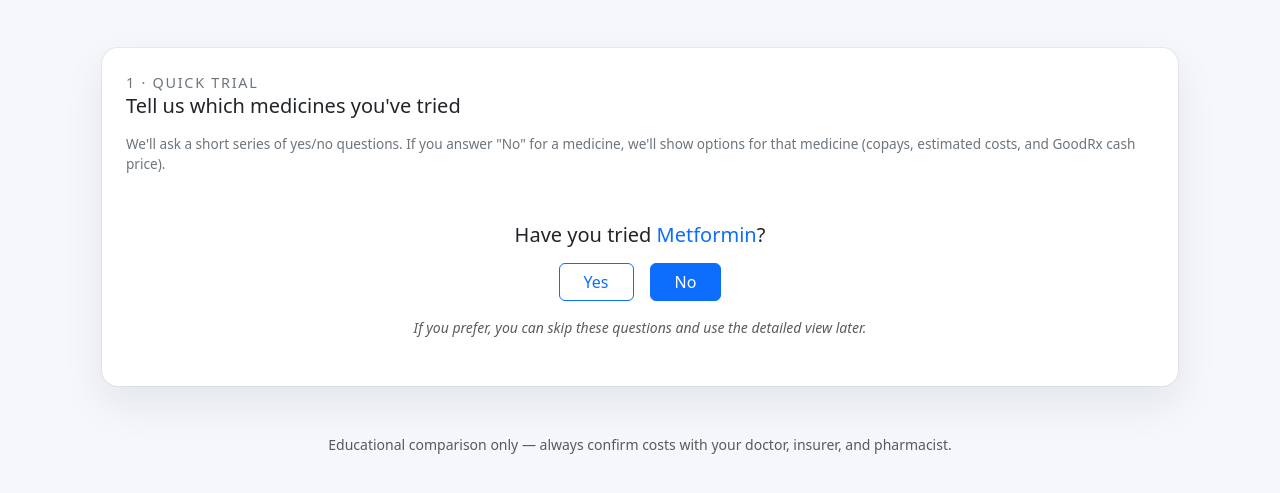
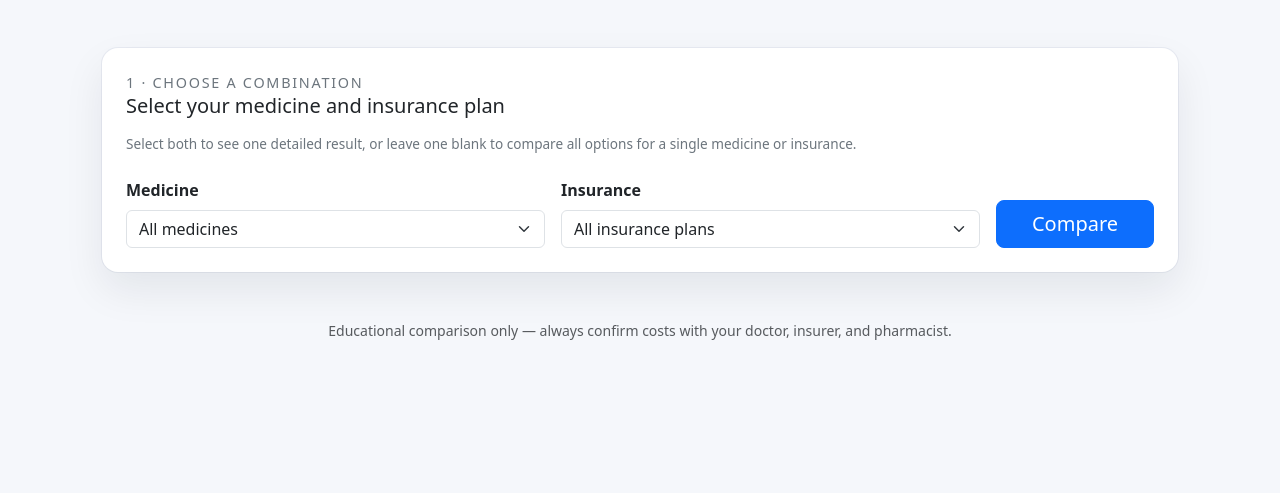
Before and after one commit to MBigotta1/DC-Diabetes-Access, a Flask app: page / in a window 1280 px wide. Shown: the part 211-704 px from the top of the page. Run offline with Flask 3, Linux system fonts and the light colour scheme.

Commit message:
Clean UI: remove extra text and duplicate section

```diff
--- a/templates/index.html
+++ b/templates/index.html
@@ -1,15 +1,15 @@
 <!DOCTYPE html>
 <html lang="en">
 <head>
-    <meta charset="UTF-8" />
-    <title>Diabetes Medicine & Insurance Cost Tool</title>
-    <meta name="viewport" content="width=device-width, initial-scale=1" />
+    <meta charset="UTF-8">
+    <title>Diabetes Medicine & Insurance Tool</title>
+    <meta name="viewport" content="width=device-width, initial-scale=1">
 
     <!-- Bootstrap -->
     <link
         rel="stylesheet"
         href="https://cdn.jsdelivr.net/npm/bootstrap@5.3.3/dist/css/bootstrap.min.css"
-    />
+    >
 
     <style>
         body {
@@ -97,11 +97,6 @@
             color: #b02a37;
         }
 
-        .coverage-partial {
-            background: #fff3cd;
-            color: #856404;
-        }
-
         .row-good-coverage {
             background-color: #ecfdf3;
         }
@@ -127,10 +122,6 @@
             background: #16a34a;
         }
 
-        .legend-yellow {
-            background: #facc15;
-        }
-
         .legend-red {
             background: #dc2626;
         }
@@ -152,45 +143,58 @@
         </p>
     </header>
 
-    <!-- STEP 1: Trial Questions -->
+    <!-- STEP 1: FORM -->
     <section class="mb-4">
         <div class="card card-elevated">
             <div class="card-body p-4">
                 <div class="d-flex justify-content-between align-items-center mb-3">
                     <div>
-                        <div class="card-section-title">1 · Quick trial</div>
-                        <h5 class="mb-0">Tell us which medicines you've tried</h5>
+                        <div class="card-section-title">1 · Choose a combination</div>
+                        <h5 class="mb-0">Select your medicine and insurance plan</h5>
                     </div>
                 </div>
 
                 <p class="compare-hint mb-4">
-                    We'll ask a short series of yes/no questions. If you answer "No" for a medicine,
-                    we'll show options for that medicine (copays, estimated costs, and GoodRx cash price).
+                    Select both to see one detailed result, or leave one blank to compare all options
+                    for a single medicine or insurance.
                 </p>
 
-                <form method="POST" class="text-center">
-                    <!-- trial_index is the 0-based index into the trial sequence (Metformin, Glipizide, ...)
-                         trial_answer should be 'yes' or 'no' depending on the user's response. -->
-                    <input type="hidden" name="trial_index" id="trial_index" value="{{ trial_index or 0 }}">
-                    <!-- mark this form as the trial flow so server can distinguish it from other POSTs -->
-                    <input type="hidden" name="trial_action" value="trial">
-
-                    <div id="trial-card" class="py-4">
-                        {# Prefer an explicit trial_question set by server (after a Yes). Otherwise
-                           derive the current question from the trial_sequence and trial_index. #}
-                        {% set current_question = (
-                            trial_question if trial_question
-                            else (trial_sequence[trial_index] if (trial_sequence is defined and trial_index is not none and trial_index < (trial_sequence|length)) else 'Metformin')
-                        ) %}
-                        <p class="h5 mb-3">Have you tried <span class="text-primary">{{ current_question }}</span>?</p>
-
-                        <div class="d-flex justify-content-center gap-3">
-                            <button type="submit" name="trial_answer" value="yes" class="btn btn-outline-primary px-4">Yes</button>
-                            <button type="submit" name="trial_answer" value="no" class="btn btn-primary px-4">No</button>
+                <form method="POST">
+                    <div class="row g-3 align-items-end">
+                        <div class="col-md-5">
+                            <label for="medicine" class="form-label fw-semibold">
+                                Medicine
+                            </label>
+                            <select id="medicine" name="medicine" class="form-select">
+                                <option value="">All medicines</option>
+                                {% for med in medicines %}
+                                    <option value="{{ med }}"
+                                        {% if selected_medicine == med %}selected{% endif %}>
+                                        {{ med }}
+                                    </option>
+                                {% endfor %}
+                            </select>
                         </div>
 
-                        <div class="mt-3 small text-muted">
-                            <em>If you prefer, you can skip these questions and use the detailed view later.</em>
+                        <div class="col-md-5">
+                            <label for="insurance" class="form-label fw-semibold">
+                                Insurance
+                            </label>
+                            <select id="insurance" name="insurance" class="form-select">
+                                <option value="">All insurance plans</option>
+                                {% for ins in insurances %}
+                                    <option value="{{ ins }}"
+                                        {% if selected_insurance == ins %}selected{% endif %}>
+                                        {{ ins }}
+                                    </option>
+                                {% endfor %}
+                            </select>
+                        </div>
+
+                        <div class="col-md-2 d-grid">
+                            <button type="submit" class="btn btn-primary btn-lg">
+                                Compare
+                            </button>
                         </div>
                     </div>
                 </form>
@@ -199,31 +203,39 @@
         </div>
     </section>
 
-    <!-- STEP 3: YOUR SELECTED COMBINATION (appears above options when 'View' clicked) -->
+    <!-- STEP 2: CURRENT SELECTION -->
     {% if current %}
     <section class="mb-4">
         <div class="card card-elevated">
             <div class="card-body p-4">
                 <div class="d-flex justify-content-between align-items-start mb-3">
                     <div>
-                        <div class="card-section-title">3 · Your selected combination</div>
-                        <h5 class="mb-1">{{ current.medicine.medicine_name }} with {{ current.insurance.insurance_name }}</h5>
-                        {% if current.coverage %}
-                            {% if current.coverage.covered == 'Yes' %}
-                                <span class="coverage-chip coverage-yes mt-1">Covered · Tier {{ current.coverage.tier_level }}</span>
-                            {% elif current.coverage.covered %}
-                                <span class="coverage-chip coverage-partial mt-1">{{ current.coverage.covered }} · Tier {{ current.coverage.tier_level }}</span>
-                            {% else %}
-                                <span class="coverage-chip coverage-partial mt-1">Coverage details limited</span>
-                            {% endif %}
+                        <div class="card-section-title">2 · Your selected combination</div>
+                        <h5 class="mb-1">
+                            {{ current.medicine.medicine_name }} with {{ current.insurance.insurance_name }}
+                        </h5>
+                        {% if current.coverage and current.coverage.covered == 'Yes' %}
+                            <span class="coverage-chip coverage-yes mt-1">
+                                Covered · Tier {{ current.coverage.tier_level }}
+                            </span>
+                        {% elif current.coverage %}
+                            <span class="coverage-chip coverage-no mt-1">
+                                Not covered ({{ current.coverage.covered }})
+                            </span>
                         {% else %}
-                            <span class="coverage-chip coverage-no mt-1">No coverage info in our data</span>
+                            <span class="coverage-chip coverage-no mt-1">
+                                No coverage info in our data
+                            </span>
                         {% endif %}
                     </div>
                     <div class="text-end">
                         <div class="summary-label mb-1">Estimated annual</div>
-                        <div class="summary-number mb-0">${{ current.annual_cost|money }}</div>
-                        <div class="text-muted small">≈ ${{ current.monthly_cost|money }} / month</div>
+                        <div class="summary-number mb-0">
+                            ${{ current.annual_cost|money }}
+                        </div>
+                        <div class="text-muted small">
+                            ≈ ${{ current.monthly_cost|money }} / month
+                        </div>
                     </div>
                 </div>
 
@@ -254,25 +266,22 @@
     </section>
     {% endif %}
 
-    <!-- STEP 2: EXPLORE OPTIONS (pairings table) -->
+    <!-- STEP 3: TABLE OF PAIRINGS (ONLY WHEN THERE ARE RESULTS) -->
     {% if pairings %}
     <section class="mb-5">
         <div class="card card-elevated">
             <div class="card-body p-4">
                 <div class="d-flex justify-content-between align-items-center mb-2">
                     <div>
-                        <div class="card-section-title mb-2">2 · Explore options</div>
+                        <div class="card-section-title mb-2">3 · Explore options</div>
                         <h5 class="mb-1">Other matching pairs</h5>
                         <p class="compare-hint mb-0">
-                            Showing {{ pairings|length }} option(s).
+                            Showing {{ pairings|length }} option(s) with coverage for this selection.
                         </p>
                     </div>
                     <div class="text-end small text-muted d-none d-md-block">
                         <div>
                             <span class="legend-dot legend-green"></span> Covered
-                        </div>
-                        <div>
-                            <span class="legend-dot legend-yellow"></span> Limited / special coverage
                         </div>
                         <div>
                             <span class="legend-dot legend-red"></span> No coverage
@@ -294,26 +303,14 @@
                         </thead>
                         <tbody>
                             {% for p in pairings %}
-                                <tr class="{% if p.coverage and p.coverage.covered == 'Yes' %}row-good-coverage{% elif not p.coverage %}row-no-coverage{% endif %}">
-                                    <td>
-                                        {{ p.medicine_name }}
-                                        {% if p.is_cash %}
-                                            <br /><small class="text-muted">GoodRx (cash)</small>
-                                        {% endif %}
-                                        {% if p.is_higher_tier %}
-                                            <div class="mt-1"><span class="badge bg-warning text-dark">Next tier</span></div>
-                                        {% endif %}
-                                    </td>
+                                <tr class="{% if p.coverage and p.coverage.covered == 'Yes' %}row-good-coverage{% elif not p.coverage or p.coverage.covered != 'Yes' %}row-no-coverage{% endif %}">
+                                    <td>{{ p.medicine_name }}</td>
                                     <td>{{ p.insurance_name }}</td>
                                     <td>
                                         {% if p.coverage and p.coverage.covered == 'Yes' %}
                                             <span class="coverage-chip coverage-yes">Covered</span>
-                                        {% elif p.coverage %}
-                                            <span class="coverage-chip coverage-partial">
-                                                {{ p.coverage.covered }}
-                                            </span>
                                         {% else %}
-                                            <span class="coverage-chip coverage-no">No coverage</span>
+                                            <span class="coverage-chip coverage-no">Not covered</span>
                                         {% endif %}
                                     </td>
                                     <td>
@@ -344,8 +341,6 @@
                                         <form method="POST" class="d-inline">
                                             <input type="hidden" name="medicine" value="{{ p.medicine_name }}">
                                             <input type="hidden" name="insurance" value="{{ p.insurance_name }}">
-                                            <!-- preserve the trial index so non-trial POSTs don't reset the wizard -->
-                                            <input type="hidden" name="trial_index" value="{{ trial_index or 0 }}">
                                             <button class="btn btn-sm btn-outline-primary">
                                                 View
                                             </button>
@@ -363,65 +358,7 @@
                         <span class="legend-dot legend-green"></span> Covered
                     </div>
                     <div>
-                        <span class="legend-dot legend-yellow"></span> Limited / special coverage
-                    </div>
-                    <div>
                         <span class="legend-dot legend-red"></span> No coverage
-                    </div>
-                </div>
-
-            </div>
-        </div>
-    </section>
-    {% endif %}
-
-    <!-- STEP 3: YOUR SELECTED COMBINATION (appears above options when 'View' clicked) -->
-    {% if current %}
-    <section class="mb-4">
-        <div class="card card-elevated">
-            <div class="card-body p-4">
-                <div class="d-flex justify-content-between align-items-start mb-3">
-                    <div>
-                        <div class="card-section-title">3 · Your selected combination</div>
-                        <h5 class="mb-1">{{ current.medicine.medicine_name }} with {{ current.insurance.insurance_name }}</h5>
-                        {% if current.coverage %}
-                            {% if current.coverage.covered == 'Yes' %}
-                                <span class="coverage-chip coverage-yes mt-1">Covered · Tier {{ current.coverage.tier_level }}</span>
-                            {% elif current.coverage.covered %}
-                                <span class="coverage-chip coverage-partial mt-1">{{ current.coverage.covered }} · Tier {{ current.coverage.tier_level }}</span>
-                            {% else %}
-                                <span class="coverage-chip coverage-partial mt-1">Coverage details limited</span>
-                            {% endif %}
-                        {% else %}
-                            <span class="coverage-chip coverage-no mt-1">No coverage info in our data</span>
-                        {% endif %}
-                    </div>
-                    <div class="text-end">
-                        <div class="summary-label mb-1">Estimated annual</div>
-                        <div class="summary-number mb-0">${{ current.annual_cost|money }}</div>
-                        <div class="text-muted small">≈ ${{ current.monthly_cost|money }} / month</div>
-                    </div>
-                </div>
-
-                <div class="row g-4">
-                    <div class="col-md-6">
-                        <h6 class="text-uppercase text-muted mb-2">Medicine details</h6>
-                        <div class="border rounded-3 p-3 bg-light">
-                            <p class="mb-1"><strong>Name:</strong> {{ current.medicine.medicine_name }}</p>
-                            <p class="mb-1"><strong>Type:</strong> {{ current.medicine.type }}</p>
-                            <p class="mb-1"><strong>Effectiveness:</strong> {{ current.medicine.effectiveness_rating }}/10</p>
-                            <p class="mb-0"><strong>Base monthly:</strong> ${{ current.medicine.average_cost_per_month|money }}</p>
-                        </div>
-                    </div>
-
-                    <div class="col-md-6">
-                        <h6 class="text-uppercase text-muted mb-2">Insurance details</h6>
-                        <div class="border rounded-3 p-3 bg-light">
-                            <p class="mb-1"><strong>Plan:</strong> {{ current.insurance.insurance_name }}</p>
-                            <p class="mb-1"><strong>Provider:</strong> {{ current.insurance.provider }}</p>
-                            <p class="mb-1"><strong>Copay (primary care):</strong> ${{ current.insurance.copay_primary_care|money }}</p>
-                            <p class="mb-0"><strong>Deductible:</strong> ${{ current.insurance.deductible|money }}</p>
-                        </div>
                     </div>
                 </div>
 
@@ -465,7 +402,7 @@
                 coverageMap[selectedMed] &&
                 coverageMap[selectedMed][opt.value]) {
                 var covered = coverageMap[selectedMed][opt.value]["covered"];
-                label += covered === "Yes" ? " (Yes)" : " (" + covered + ")";
+                label += covered === "Yes" ? " (Yes)" : " (No)";
             }
             opt.text = label;
         }
@@ -482,7 +419,7 @@
                 coverageMap[opt.value] &&
                 coverageMap[opt.value][selectedIns]) {
                 var covered = coverageMap[opt.value][selectedIns]["covered"];
-                label += covered === "Yes" ? " (Yes)" : " (" + covered + ")";
+                label += covered === "Yes" ? " (Yes)" : " (No)";
             }
             opt.text = label;
         }
```
